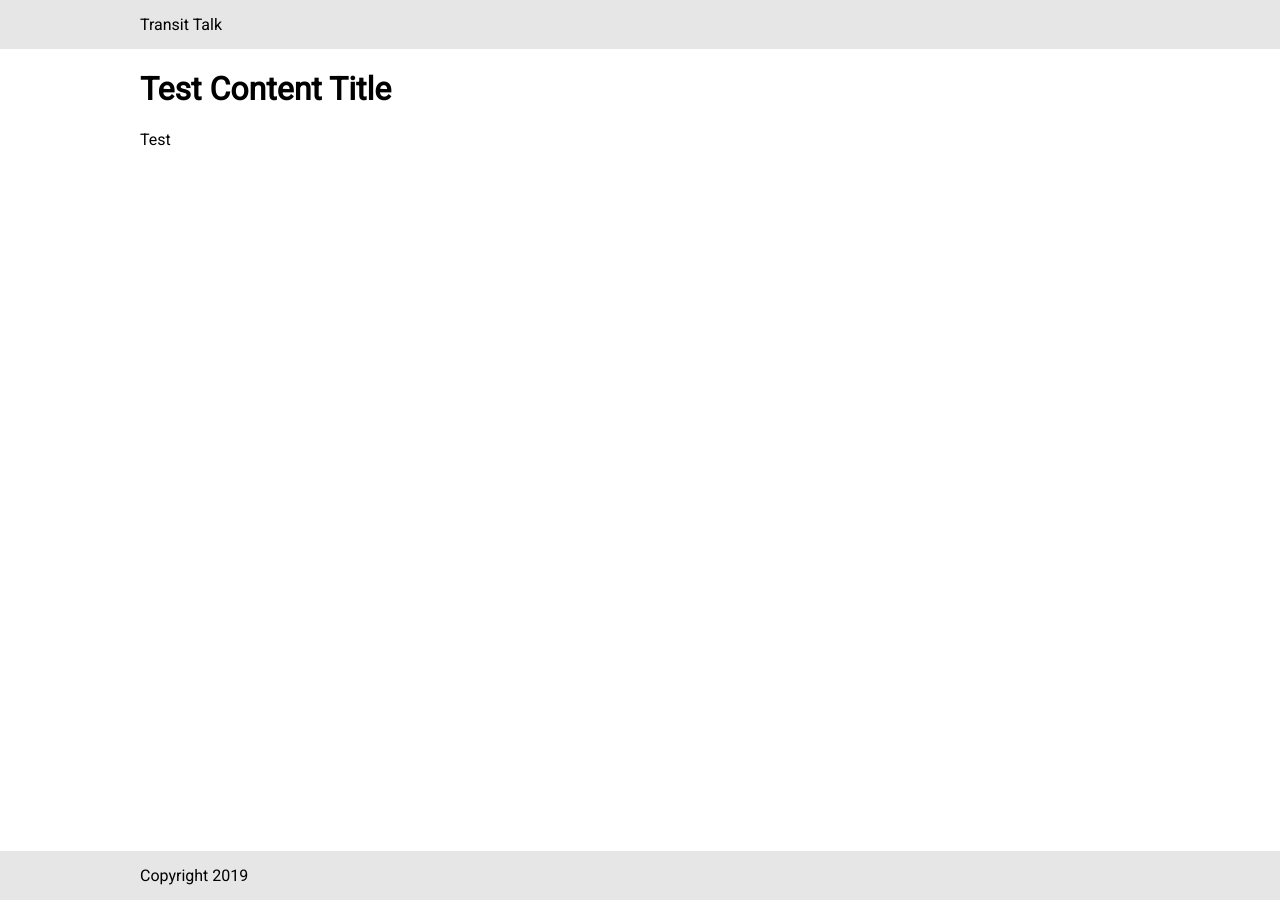
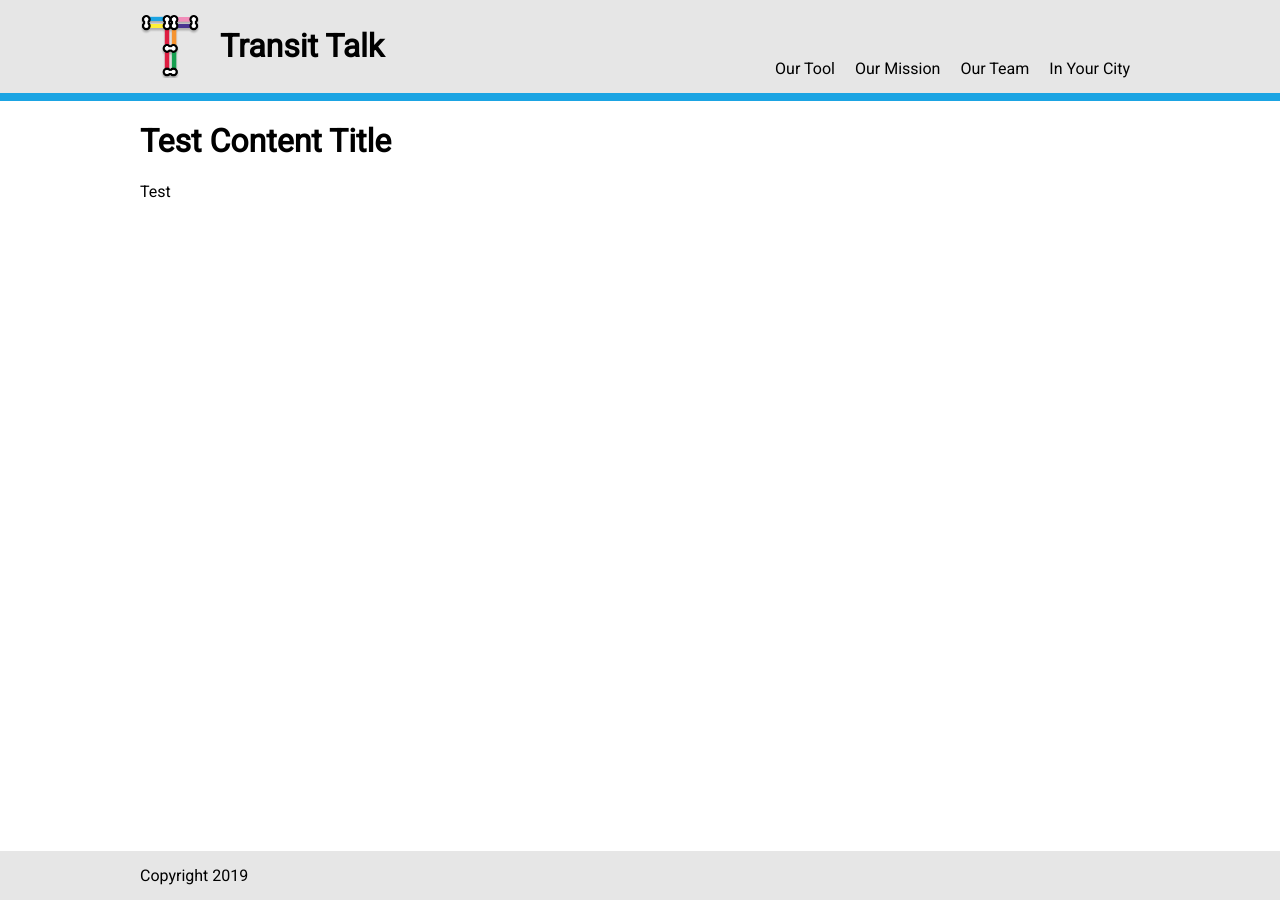
Before and after one commit to TransitTalk/CaravanTransit.github.io, a Jekyll site: the page built from index.html, in a window 1280 px wide. Built offline with Jekyll 4.4.1, drawn with Linux system fonts in a browser that asks for light colours.

Commit message:
Implemented basic header styling

```diff
--- a/_includes/header.html
+++ b/_includes/header.html
@@ -1,7 +1,25 @@
 <header>
     <div class="header-inner">
         <div class="title">
+            <img src="/assets/images/logo.png"
+                alt="Transit Talk Logo"
+                class="logo">
             {{ site.title }}
         </div>
+
+        <ul class="nav-links">
+            <li>
+                <a href="">Our Tool</a>
+            </li>
+            <li>
+                <a href="">Our Mission</a>
+            </li>
+            <li>
+                <a href="">Our Team</a>
+            </li>
+            <li>
+                <a href="">In Your City</a>
+            </li>
+        </ul>
     </div>
 </header>
--- a/_sass/main.scss
+++ b/_sass/main.scss
@@ -15,17 +15,18 @@
  */
 @import 'placeholders/content-placeholders';
 
-
 /**
  * Partials
  */
 @import 'partials/footer';
 @import 'partials/header';
 
+
 body {
+    font-family: 'Roboto', sans-serif;
+    font-size: 16px;
     padding: 0;
     margin: 0;
-    font-family: 'Roboto', sans-serif;
 }
 
 .page-content {
--- a/_sass/partials/_header.scss
+++ b/_sass/partials/_header.scss
@@ -1,6 +1,34 @@
 header {
     padding: 15px;
     background-color: $grey;
+    border-bottom: solid $blue 8px;
 
-    .header-inner { @extend %content-width; }
+    .header-inner {
+        @extend %content-width;
+        display: flex;
+        align-items: flex-end;
+        justify-content: space-between;
+    }
+    .title {
+        display: flex;
+        align-items: center;
+        font-weight: bold;
+        font-size: 2rem;
+
+        img {
+            width: 60px;
+            margin-right: 20px;
+        }
+    }
+    ul.nav-links {
+        list-style: none;
+        display: flex;
+        margin: 0;
+
+        li { margin: 0 10px; }
+        a {
+            color: $black;
+            text-decoration: none;
+        }
+    }
 }
--- a/_sass/variables/_colors.scss
+++ b/_sass/variables/_colors.scss
@@ -2,4 +2,13 @@
  * Color Variables
  */
 
-$grey: #E6E6E6;
+$grey:          #E6E6E6;
+$black:         #000000;
+
+// Line Colors
+$blue:          #1BA4E3;
+$purple:        #493390;
+$yellow:        #FEF035;
+$orange:        #F59331;
+$green:         #16A050;
+$pink:          #F18DB9;
```
Also changed, not shown: assets/images/logo.png (added).
